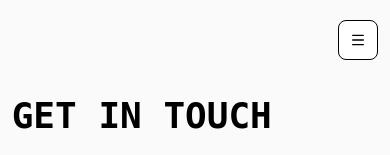
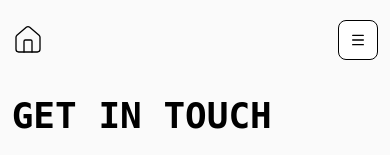
Before and after one commit to filipesvb/my-portfolio, a React (Vite) app: page /contato in a window 390 px wide. Shown: the top 155 px of the page. Built offline with nearby package versions, Linux system fonts and the light colour scheme; a web font is replaced by a local one; what tailwindcss-fade would draw is missing.

Commit message:
feat: added house icon as link to homepage in all pages except for home

```diff
--- a/src/components/Header/index.jsx
+++ b/src/components/Header/index.jsx
@@ -7,11 +7,13 @@ import { useTranslation } from "react-i18next";
 import MenuButton from "../../components/MenuButton";
 import { useTheme } from "@/contexts/ThemeContext";
 import { Button } from "../ui/button";
-import { MoonIcon, SunIcon } from "lucide-react";
+import { HomeIcon, MoonIcon, SunIcon } from "lucide-react";
+import { Link, useLocation } from "react-router";
 
 const Header = () => {
   const { i18n } = useTranslation();
   const [language, setLanguage] = useState(i18n.language);
+  const { pathname } = useLocation();
 
   const { theme, toggleTheme } = useTheme();
 
@@ -19,6 +21,8 @@ const Header = () => {
     i18n.changeLanguage(language);
     setLanguage(language);
   };
+
+  const locationIsHome = pathname == "/";
 
   return (
     <header className="font-inter w-full py-5">
@@ -49,7 +53,18 @@ const Header = () => {
           </div>
         </div>
 
-        <div className="flex justify-end md:hidden">
+        <div
+          className={`flex items-center ${!locationIsHome ? "justify-between" : "justify-end"} md:hidden`}
+        >
+          {!locationIsHome && (
+            <Link to={"/"} className="">
+              <HomeIcon
+                className="stroke-foreground"
+                size={32}
+                strokeWidth={1}
+              />
+            </Link>
+          )}
           <MenuButton language={language} changeLanguage={changeLanguage} />
         </div>
       </Wrapper>
```
